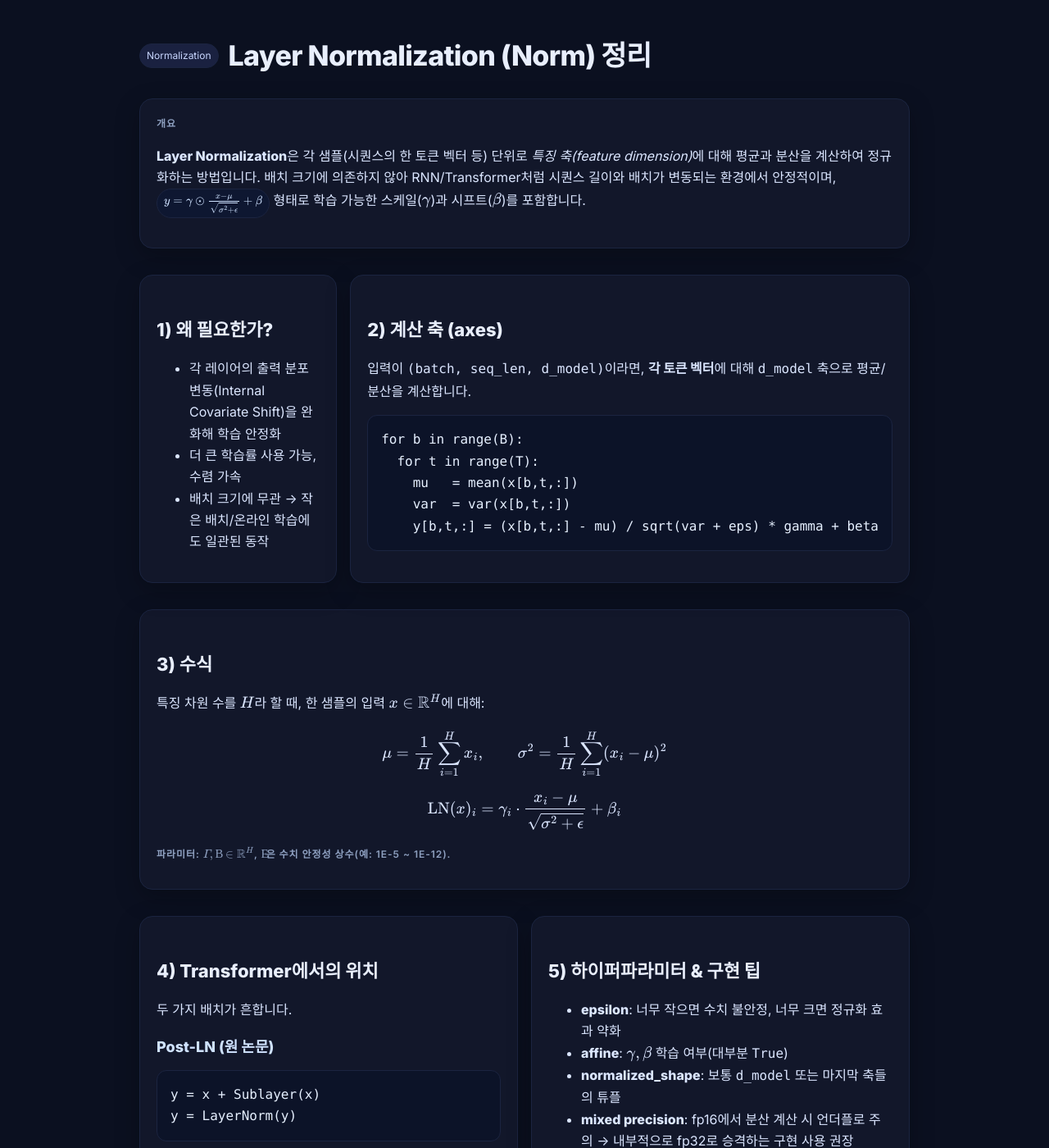
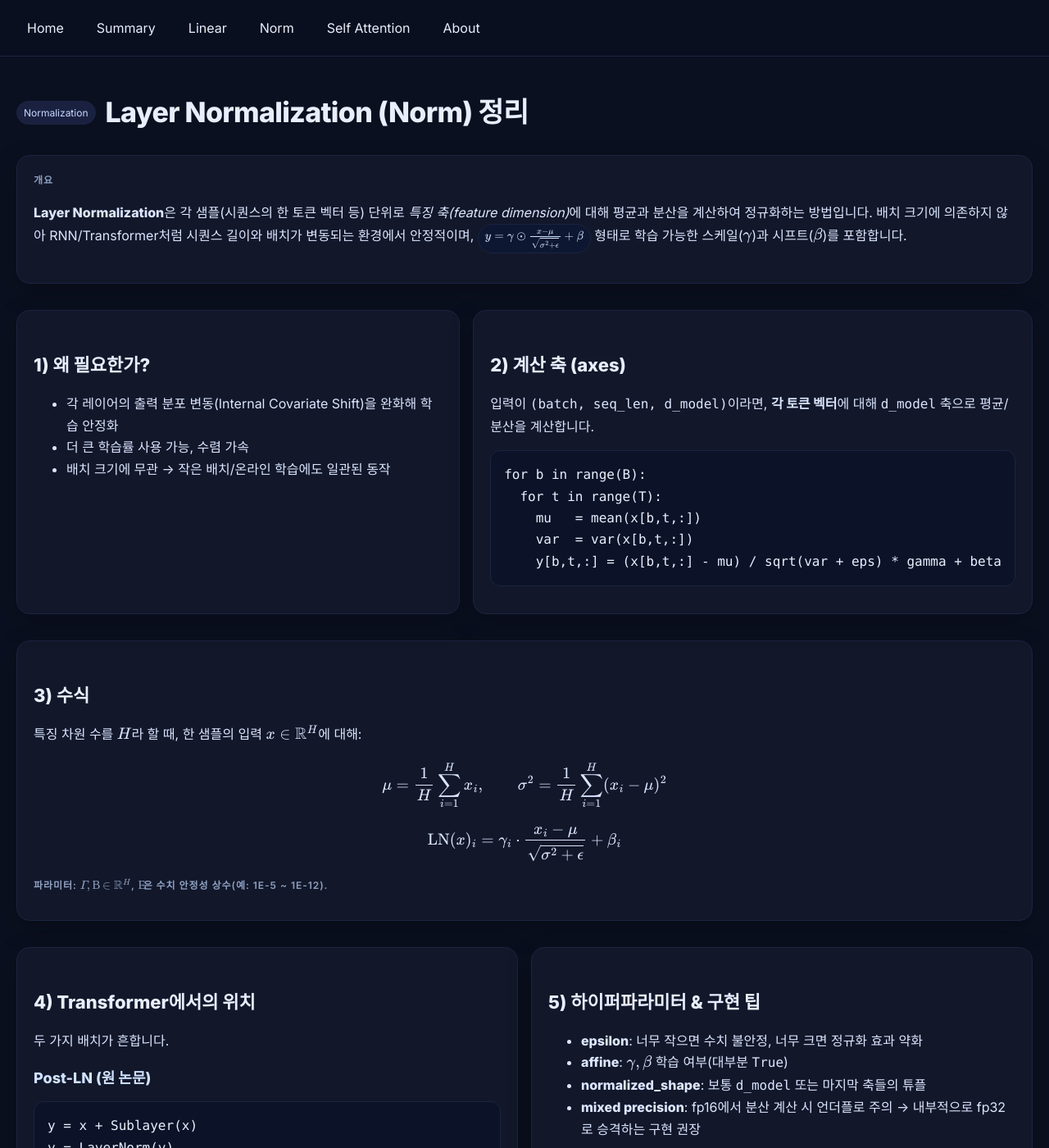
Before and after one commit to rainabak/rainabak.github.io, a Jekyll site: the page Norm.html, which Jekyll copies as it is, in a window 1280 px wide and 1400 px high. Shown: the whole window at 82% size. Built offline with Jekyll 4.4.1, drawn with Linux system fonts in a browser that asks for light colours.

Commit message:
Update Norm.html

```diff
--- a/Norm.html
+++ b/Norm.html
@@ -4,41 +4,101 @@
   <meta charset="utf-8" />
   <meta name="viewport" content="width=device-width,initial-scale=1" />
   <title>Layer Normalization (Norm) 정리</title>
+
+  <!-- 폰트 -->
   <link rel="preconnect" href="https://fonts.googleapis.com">
   <link rel="preconnect" href="https://fonts.gstatic.com" crossorigin>
   <link href="https://fonts.googleapis.com/css2?family=Inter:wght@400;600;800&display=swap" rel="stylesheet">
+
   <style>
-    :root{--bg:#0b1020;--card:#12172a;--muted:#8ea0c0;--text:#e8eefc;--accent:#5ab0ff;--border:#1b2440}
+    :root{
+      --bg:#0b1020; --card:#12172a; --muted:#8ea0c0; --text:#e8eefc;
+      --accent:#5ab0ff; --border:#1b2440; --row:#0d1428; --head:#0c1326;
+      --radius:16px;
+    }
     *{box-sizing:border-box}
     html,body{height:100%}
-    body{margin:0;background:var(--bg);color:var(--text);font-family:Inter,system-ui,-apple-system,Segoe UI,Apple SD Gothic Neo,Arial,sans-serif;line-height:1.65}
-    .container{max-width:980px;margin:0 auto;padding:40px 20px}
+    body{
+      margin:0;background:var(--bg);color:var(--text);
+      font-family:Inter,system-ui,-apple-system,Segoe UI,Apple SD Gothic Neo,Arial,sans-serif;
+      line-height:1.65
+    }
+
+    /* NAV (상단 고정 + 현재 페이지 비활성) */
+    nav{
+      position:sticky;top:0;z-index:10;
+      display:flex;flex-wrap:wrap;gap:14px;align-items:center;
+      background:rgba(11,16,32,.85);backdrop-filter:saturate(140%) blur(8px);
+      border-bottom:1px solid var(--border);padding:12px 20px
+    }
+    nav a, nav .current{
+      text-decoration:none;padding:8px 12px;border-radius:10px
+    }
+    nav a{color:var(--text);border:1px solid transparent}
+    nav a:hover{border-color:var(--border);background:#0f1832}
+    nav .current{
+      color:#9ec7ff;background:#162244;border:1px solid var(--border);
+      pointer-events:none;cursor:default;font-weight:700
+    }
+
+    /* 레이아웃: 풀폭 */
+    .container{padding:40px 20px}
+    .badge{font-size:12px;color:#c9d7ff;background:#1a2140;border:1px solid var(--border);
+      padding:4px 8px;border-radius:999px}
     header{display:flex;flex-wrap:wrap;align-items:center;gap:12px;margin-bottom:24px}
-    .badge{font-size:12px;color:#c9d7ff;background:#1a2140;border:1px solid var(--border);padding:4px 8px;border-radius:999px}
     h1{font-size:34px;letter-spacing:-0.02em;margin:0}
     h2{font-size:22px;margin:28px 0 12px}
     h3{font-size:18px;margin:18px 0 8px;color:#cfe2ff}
     p,li{color:#dbe6ff}
-    .card{background:var(--card);border:1px solid var(--border);border-radius:16px;padding:20px;margin:16px 0;box-shadow:0 10px 30px rgba(0,0,0,.25)}
+
+    .card{
+      background:var(--card);border:1px solid var(--border);
+      border-radius:var(--radius);padding:20px;margin:16px 0;
+      box-shadow:0 10px 30px rgba(0,0,0,.25)
+    }
+    .grid{display:grid;gap:16px}
+    @media(min-width:900px){.grid{grid-template-columns:1fr 1fr}}
+
+    .kicker{color:var(--muted);font-weight:600;text-transform:uppercase;letter-spacing:.08em;font-size:12px}
+    .pill{display:inline-block;padding:4px 8px;border:1px solid var(--border);
+      border-radius:999px;background:#0e1731;color:#cfe2ff;font-size:12px}
+
     code,.mono{font-family:ui-monospace,SFMono-Regular,Menlo,Monaco,Consolas,monospace}
     pre{background:#0c1328;border:1px solid var(--border);border-radius:12px;padding:16px;overflow:auto}
     pre code{color:#e6f0ff}
-    .grid{display:grid;gap:16px}
-    @media(min-width:900px){.grid{grid-template-columns:1fr 1fr}}
-    .kicker{color:var(--muted);font-weight:600;text-transform:uppercase;letter-spacing:.08em;font-size:12px}
-    .pill{display:inline-block;padding:4px 8px;border:1px solid var(--border);border-radius:999px;background:#0e1731;color:#cfe2ff;font-size:12px}
-    .table{width:100%;border-collapse:separate;border-spacing:0}
+
+    /* 표 */
+    .table-wrap{overflow-x:auto}
+    table.table{
+      width:100%;border-collapse:separate;border-spacing:0;
+      border:1px solid var(--border);border-radius:12px;overflow:hidden
+    }
     .table th,.table td{padding:10px 12px;border-bottom:1px solid var(--border)}
-    .table th{color:#bcd3ff;text-align:left;font-weight:700}
+    .table th{background:var(--head);color:#bcd3ff;text-align:left;font-weight:700}
+    .table tbody tr:nth-child(odd){background:var(--row)}
+    .table tbody tr:hover{background:#142143}
+
     a{color:var(--accent);text-decoration:none}
     a:hover{text-decoration:underline}
+    .muted{color:var(--muted)}
   </style>
-  <script>
-    window.MathJax = {tex: {inlineMath: [['$','$'],['\\(','\\)']]}};
-  </script>
+
+  <!-- MathJax -->
+  <script>window.MathJax={tex:{inlineMath:[['$','$'],['\\(','\\)']]}};</script>
   <script defer src="https://cdn.jsdelivr.net/npm/mathjax@3/es5/tex-mml-chtml.js"></script>
 </head>
 <body>
+
+  <!-- 공통 네비 -->
+  <nav id="site-nav">
+    <a href="/">Home</a>
+    <a href="/summary.html">Summary</a>
+    <a href="/Linear.html">Linear</a>
+    <a href="/Norm.html">Norm</a>
+    <a href="/Sel-Attention.html">Self Attention</a>
+    <a href="/about.html">About</a>
+  </nav>
+
   <div class="container">
     <header>
       <span class="badge">Normalization</span>
@@ -47,9 +107,9 @@
 
     <section class="card">
       <div class="kicker">개요</div>
-      <p><strong>Layer Normalization</strong>은 각 샘플(시퀀스의 한 토큰 벡터 등) 단위로 <em>특징 축(feature dimension)</em>에 대해 평균과 분산을 계산하여 정규화하는 방법입니다. 배치 크기에 의존하지 않아 RNN/Transformer처럼 시퀀스 길이와 배치가 변동되는 환경에서 안정적이며, <span class="pill">$
-      y = \gamma \odot \frac{x - \mu}{\sqrt{\sigma^2 + \epsilon}} + \beta$
-      </span> 형태로 학습 가능한 스케일(\(\gamma\))과 시프트(\(\beta\))를 포함합니다.</p>
+      <p><strong>Layer Normalization</strong>은 각 샘플(시퀀스의 한 토큰 벡터 등) 단위로 <em>특징 축(feature dimension)</em>에 대해 평균과 분산을 계산하여 정규화하는 방법입니다. 배치 크기에 의존하지 않아 RNN/Transformer처럼 시퀀스 길이와 배치가 변동되는 환경에서 안정적이며,
+        <span class="pill">$y = \gamma \odot \frac{x - \mu}{\sqrt{\sigma^2 + \epsilon}} + \beta$</span>
+        형태로 학습 가능한 스케일(\(\gamma\))과 시프트(\(\beta\))를 포함합니다.</p>
     </section>
 
     <section class="grid">
@@ -99,13 +159,14 @@
           <li><strong>epsilon</strong>: 너무 작으면 수치 불안정, 너무 크면 정규화 효과 약화</li>
           <li><strong>affine</strong>: \(\gamma,\beta\) 학습 여부(대부분 <span class="mono">True</span>)</li>
           <li><strong>normalized_shape</strong>: 보통 <span class="mono">d_model</span> 또는 마지막 축들의 튜플</li>
-          <li><strong>mixed precision</strong>: fp16에서 분산 계산 시 언더플로 주의 → 내부적으로 fp32로 승격하는 구현 사용 권장</li>
+          <li><strong>mixed precision</strong>: fp16에서 분산 계산 시 언더플로 주의 → 내부적으로 fp32로 승격하는 구현 권장</li>
         </ul>
       </div>
     </section>
 
     <section class="card">
       <h2>6) 다른 정규화와의 비교</h2>
+      <div class="table-wrap">
         <table class="table">
           <thead>
             <tr><th>기법</th><th>평균/분산 계산 축</th><th>배치 의존성</th><th>주사용 도메인</th></tr>
@@ -118,6 +179,7 @@
             <tr><td>RMSNorm</td><td>분산 대신 RMS</td><td>의존 없음</td><td>LLM 변형(가벼움)</td></tr>
           </tbody>
         </table>
+      </div>
       <p class="kicker">RMSNorm은 평균을 빼지 않고 L2 RMS로 스케일만 조정하는 변형으로, 계산이 단순하고 성능이 유사한 경우가 보고됩니다.</p>
     </section>
 
```
Also changed, not shown: other parts of Norm.html (+17 -0 lines). Lines whose indentation alone changed are shown as unchanged.
